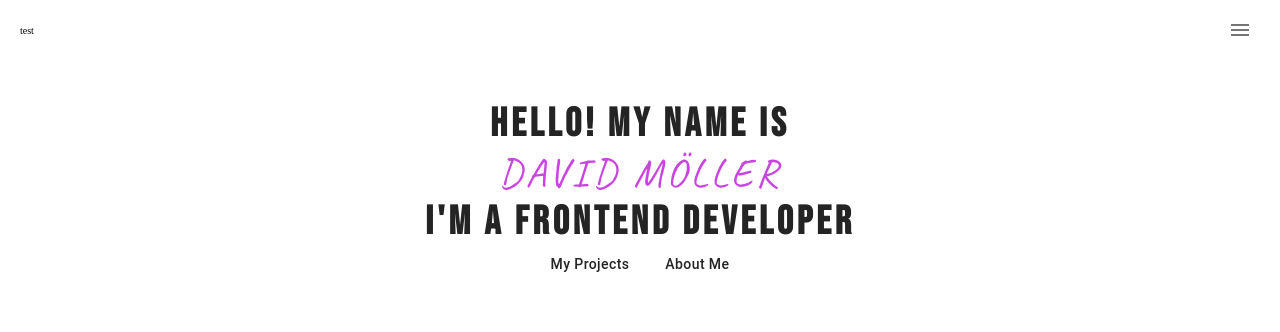
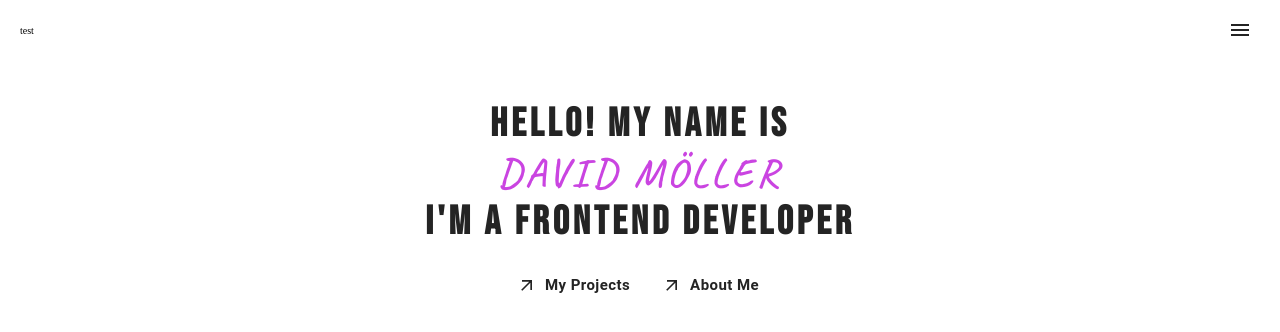
Before and after one commit to Molberda/final-portfolio, a React (Create React App) app: page / in a window 1280 px wide. Shown: the top 332 px of the page. Built offline with nearby package versions, Linux system fonts and the light colour scheme.

Commit message:
added hover effects for the highlight in home title and for the home btns

```diff
--- a/src/CSS/Home.css
+++ b/src/CSS/Home.css
@@ -1,5 +1,9 @@
 #home {
   min-height: 100vh;
+}
+
+.home__row {
+  gap: 2em;
 }
 
 .home__title {
@@ -20,7 +24,16 @@
 .highlight {
   color: var(--accent);
   font-family: "Caveat", cursive;
+  font-weight: 600;
   text-transform: uppercase;
+}
+
+.highlight > p {
+  transition: all 300ms ease-out;
+}
+
+.highlight > p:hover {
+  font-size: 1.1em;
 }
 
 .home__btns {
@@ -30,7 +43,14 @@
   gap: 2em;
 }
 
-.home__btns > button{
+.home__btns > button {
+  font-size: 1.5em;
+  font-weight: 600;
   color: var(--black);
   text-transform: none;
+  transition: all 300ms ease-out;
 }
+
+.home__btns > button:hover {
+  font-size: 1.6em;
+}
--- a/src/CSS/Nav.css
+++ b/src/CSS/Nav.css
@@ -8,3 +8,7 @@ nav{
     padding: 0 2em;
     height: 6em;
 }
+
+nav > .MuiIconButton-root{
+    color: var(--black);
+}
--- a/src/Pages/Home.jsx
+++ b/src/Pages/Home.jsx
@@ -1,6 +1,7 @@
 import React from "react";
 import "../CSS/Home.css";
 import { Button } from "@mui/material";
+import { ArrowOutward } from "@mui/icons-material";
 
 const Home = () => {
   return (
@@ -16,8 +17,8 @@ const Home = () => {
             <h1>I'm a frontend developer</h1>
           </div>
           <div className="home__btns">
-            <Button>My Projects</Button>
-            <Button>About Me</Button>
+            <Button startIcon={<ArrowOutward/>}>My Projects</Button>
+            <Button startIcon={<ArrowOutward/>}>About Me</Button>
           </div>
         </div>
       </div>
```
